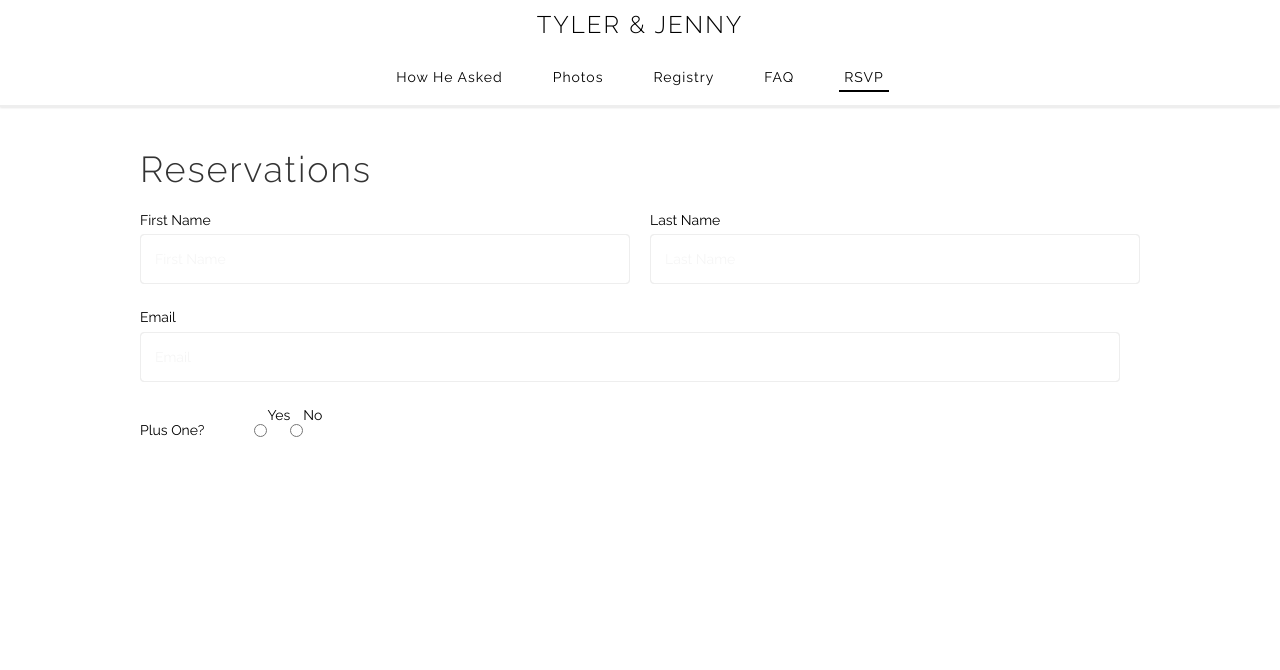
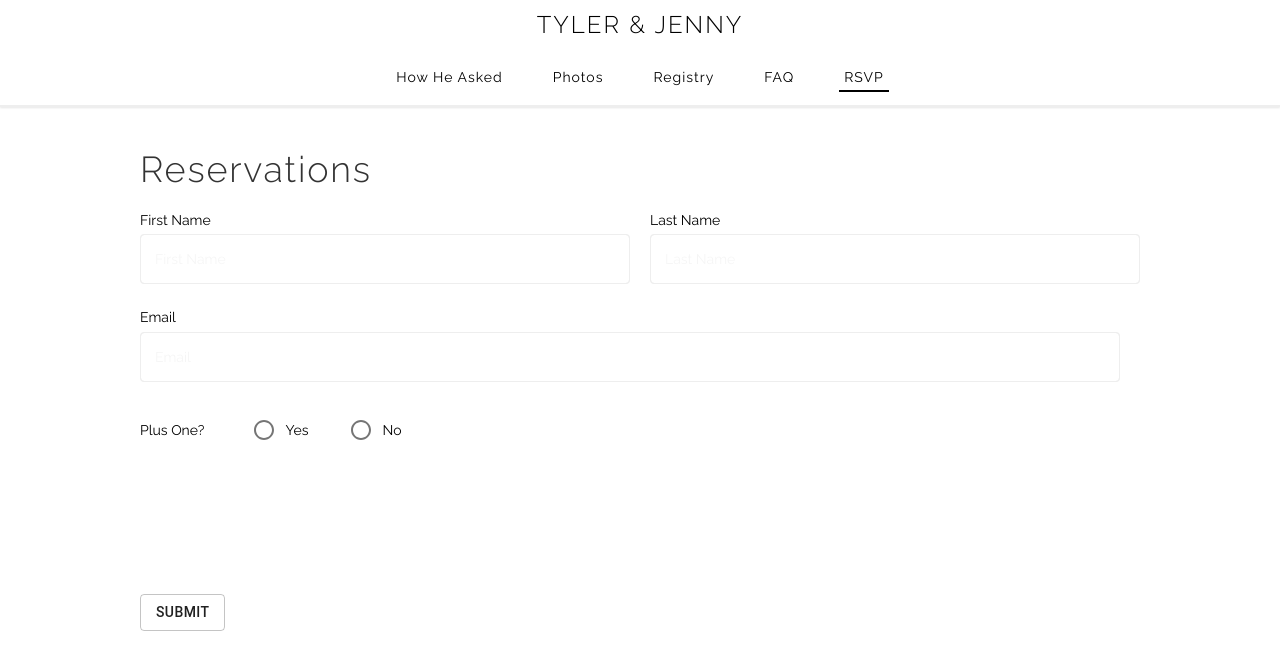
Before and after one commit to k3luu/murakami, a Gatsby site: page /rsvp in a window 1280 px wide. Built offline with nearby package versions, Linux system fonts and the light colour scheme; Gatsby itself is replaced by a stand-in of ours.

Commit message:
updated react to use mui

```diff
--- a/package.json
+++ b/package.json
@@ -7,6 +7,7 @@
   "dependencies": {
     "@emotion/core": "^10.0.22",
     "@emotion/styled": "^10.0.23",
+    "@material-ui/core": "^4.7.0",
     "gatsby": "^2.17.11",
     "gatsby-image": "^2.2.31",
     "gatsby-plugin-emotion": "^4.1.15",
@@ -17,7 +18,7 @@
     "gatsby-source-filesystem": "^2.1.36",
     "gatsby-transformer-sharp": "^2.3.3",
     "prop-types": "^15.7.2",
-    "react": "^16.11.0",
+    "react": "^16.12.0",
     "react-dom": "^16.11.0",
     "react-helmet": "^5.2.1",
     "typeface-raleway": "0.0.75",
--- a/src/components/RsvpForm.js
+++ b/src/components/RsvpForm.js
@@ -1,5 +1,10 @@
-import React from "react"
+import React, { useState } from "react"
 import styled from "@emotion/styled"
+import { withStyles } from "@material-ui/core/styles"
+import Radio from "@material-ui/core/Radio"
+import RadioGroup from "@material-ui/core/RadioGroup"
+import FormControlLabel from "@material-ui/core/FormControlLabel"
+import Button from "@material-ui/core/Button"
 
 import TextInput from "./TextInput"
 import { InputLabel } from "./inputStyles"
@@ -27,7 +32,30 @@ const HiddenSection = styled.div`
   }
 `
 
+const styles = () => ({
+  label: {
+    color: "#000",
+    fontFamily: "Raleway",
+    fontSize: 14,
+    lineHeight: 1.1,
+    width: 50,
+  },
+  group: {
+    display: "flex",
+    flexDirection: "row",
+  },
+})
+
 const RsvpForm = props => {
+  const [guestAdded, setGuestAdded] = useState(false)
+  const { classes } = props
+
+  function handleChange(event) {
+    setGuestAdded(event.target.value)
+  }
+
+  console.log(guestAdded)
+
   return (
     <form>
       <FormSection>
@@ -53,13 +81,28 @@ const RsvpForm = props => {
         <InputLabel style={{ margin: "15px 50px 15px 0" }}>
           Plus One?
         </InputLabel>
-        <input type="radio" name="guestAdded" value="Yes" />{" "}
-        <InputLabel>Yes</InputLabel>
-        <input type="radio" name="guestAdded" value="No" />{" "}
-        <InputLabel>No</InputLabel>
+        <RadioGroup
+          aria-label="guest-added"
+          name="guestAdded"
+          className={classes.group}
+          onChange={handleChange}
+        >
+          <FormControlLabel
+            value="Yes"
+            control={<Radio color="primary" />}
+            label="Yes"
+            classes={{ label: classes.label }}
+          />
+          <FormControlLabel
+            value="No"
+            control={<Radio color="primary" />}
+            label="No"
+            classes={{ label: classes.label }}
+          />
+        </RadioGroup>
       </FormSection>
 
-      <HiddenSection>
+      <HiddenSection className={guestAdded === "Yes" ? "active" : ""}>
         <TextInput
           label="Guest Name"
           id="guest_name"
@@ -67,8 +110,10 @@ const RsvpForm = props => {
           placeholder="Guest Name"
         />
       </HiddenSection>
+
+      <Button variant="outlined">Submit</Button>
     </form>
   )
 }
 
-export default RsvpForm
+export default withStyles(styles)(RsvpForm)
```
Also changed, not shown: 1 other file.
